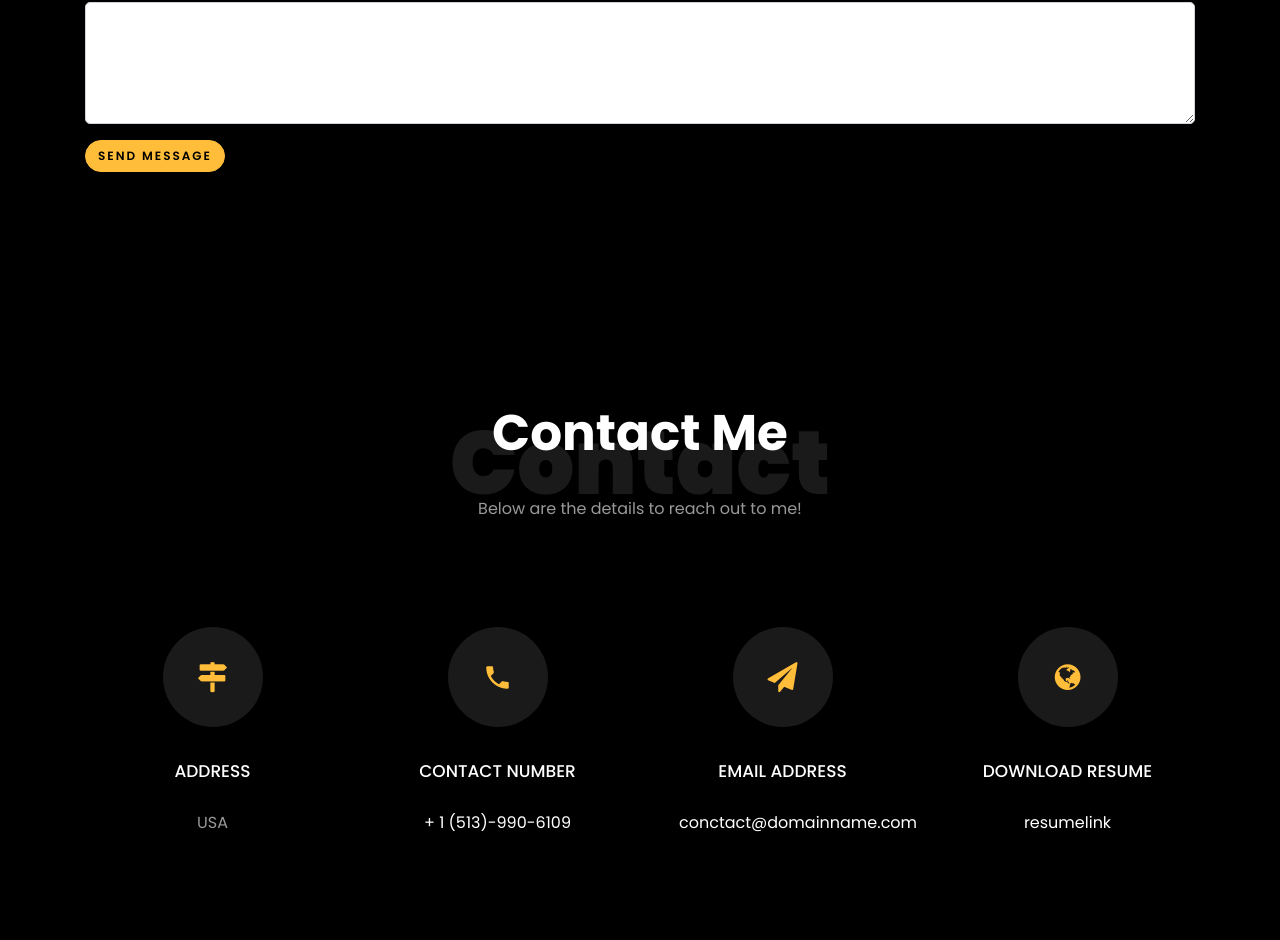
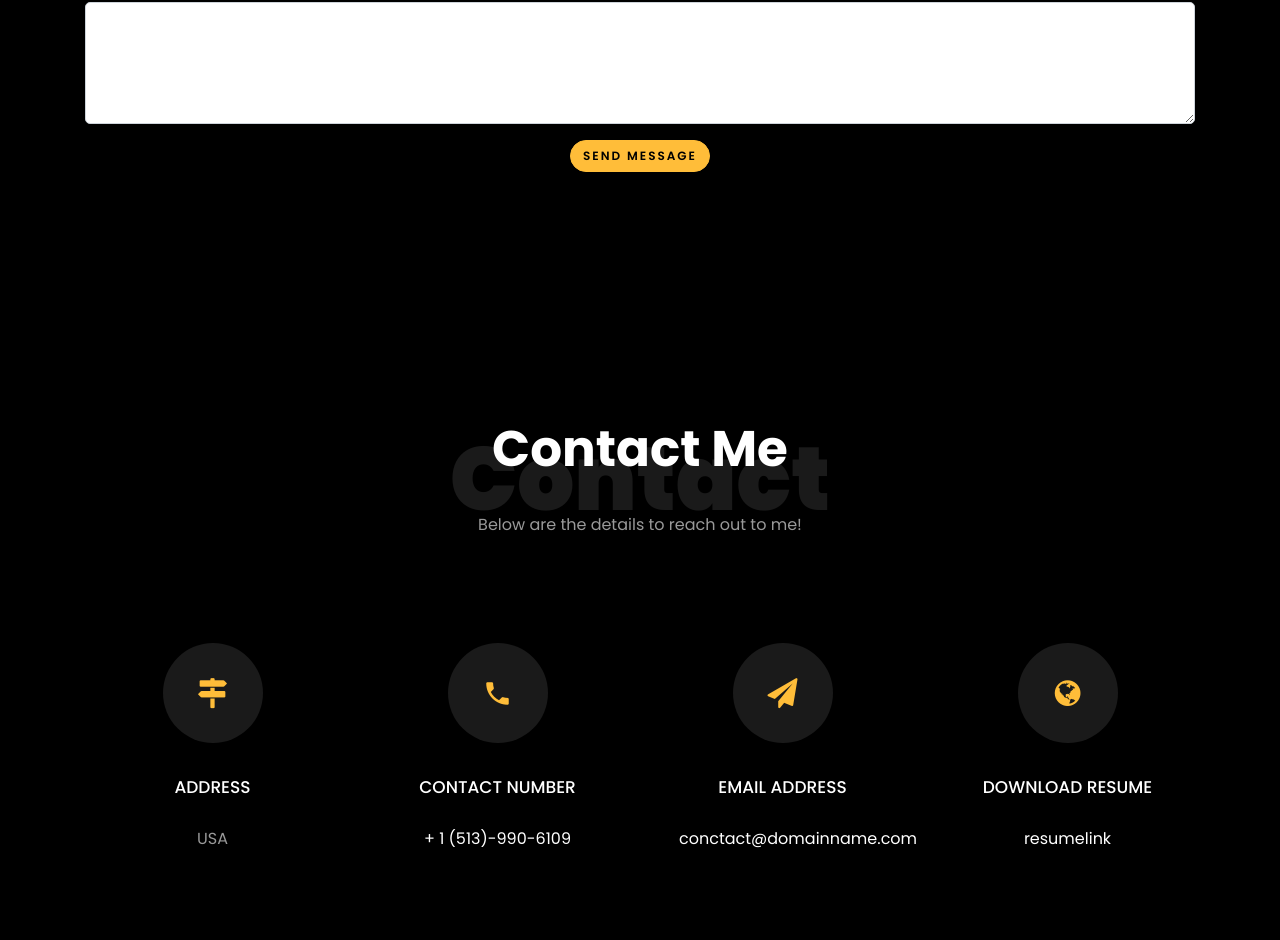
Before and after one commit to chaitanya935/chaitanyam-github.io, a plain HTML site: page index.html in a window 1280 px wide. Shown: the part 3714-4654 px from the top of the page. Drawn offline with Linux system fonts and the light colour scheme; files whose address does not match are found by name.

Commit message:
Update index.html
Signed-off-by: chaitanya935 <50910789+chaitanya935@users.noreply.github.com>

```diff
--- a/index.html
+++ b/index.html
@@ -650,10 +650,10 @@
                     <!-- Honeypot Spam Protection -->
                     <input type="checkbox" name="botcheck" class="hidden" style="display: none;">
 
-                    <!-- Optional Custom Confirmation / Success Page -->
-                    <!-- <input type="hidden" name="redirect" value="https://mywebsite.com/thanks.html"> -->
-
-                    <button type="submit" class="btn btn-primary">Send Message</button>
+                    <!-- Button Wrapper with Flexbox -->
+                    <div class="form-group d-flex justify-content-center">
+                        <button type="submit" class="btn btn-primary">Send Message</button>
+                    </div>
                 </form>
             </div>
         </div>
```
